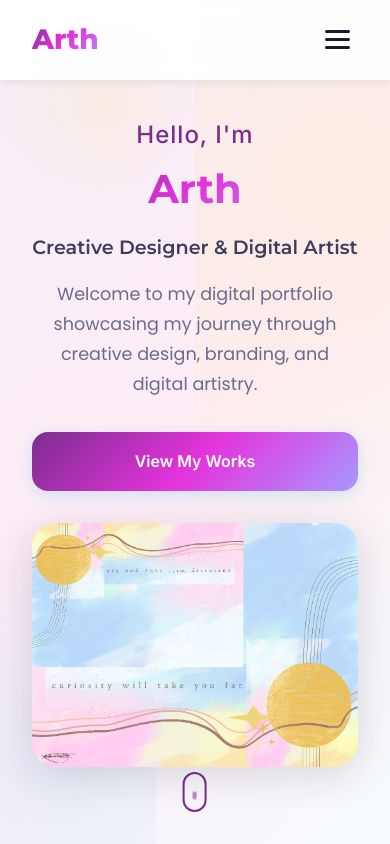
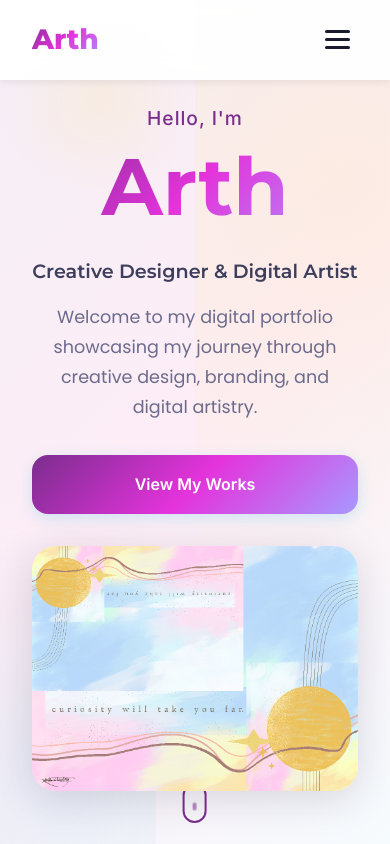
Before and after one commit to arthandreyStudent/CSIT104-DIGITAL-PORTFOLIO, a plain HTML site: page index.html in a window 390 px wide. Shown: the top 844 px of the page. Drawn offline with Linux system fonts and the light colour scheme.

Commit message:
fixed font sizing in hero section

```diff
--- a/styles.css
+++ b/styles.css
@@ -1400,8 +1400,13 @@ img {
         padding-top: calc(70px + var(--spacing-md));
     }
 
+    .hero-greeting {
+        font-size: 1.2rem;
+        margin-bottom: 0rem;
+    }
+
     .hero-title {
-        font-size: 2.5rem;
+        font-size: 5rem;
     }
 
     .hero-subtitle {
```
